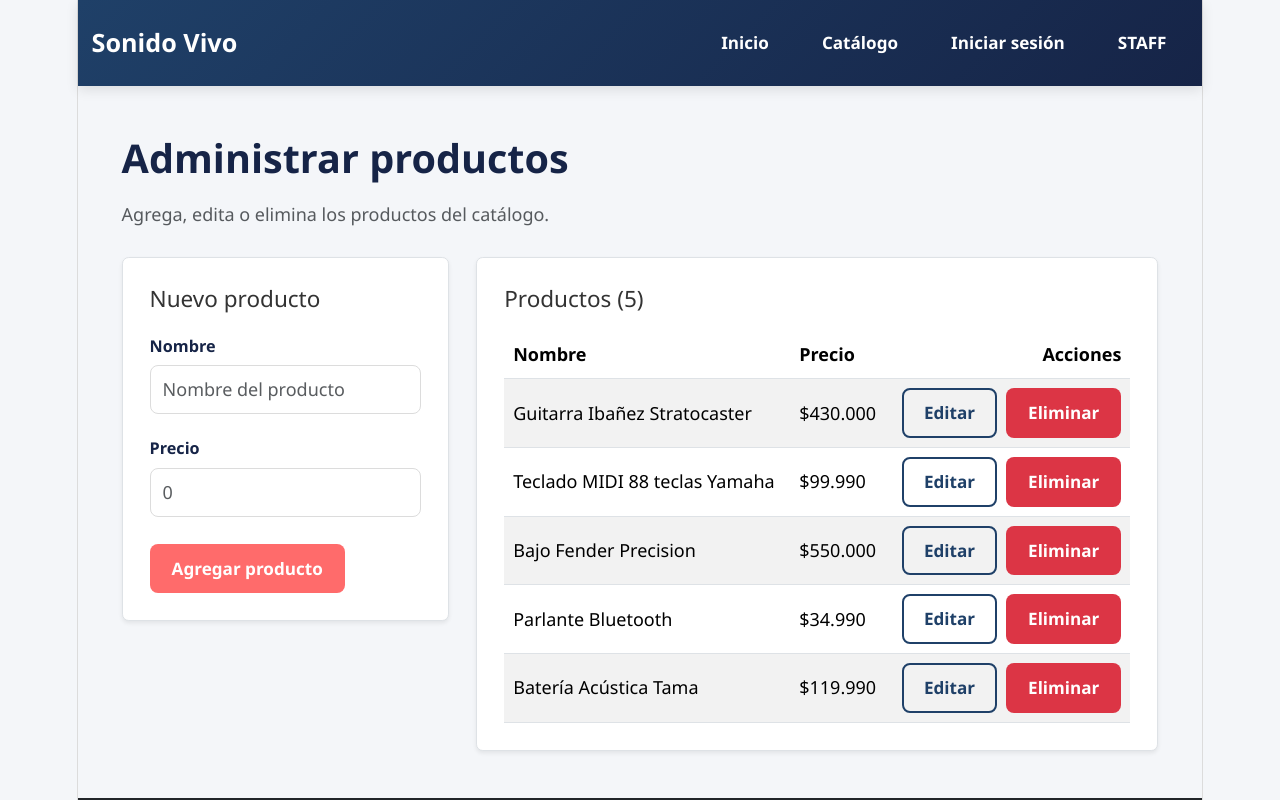
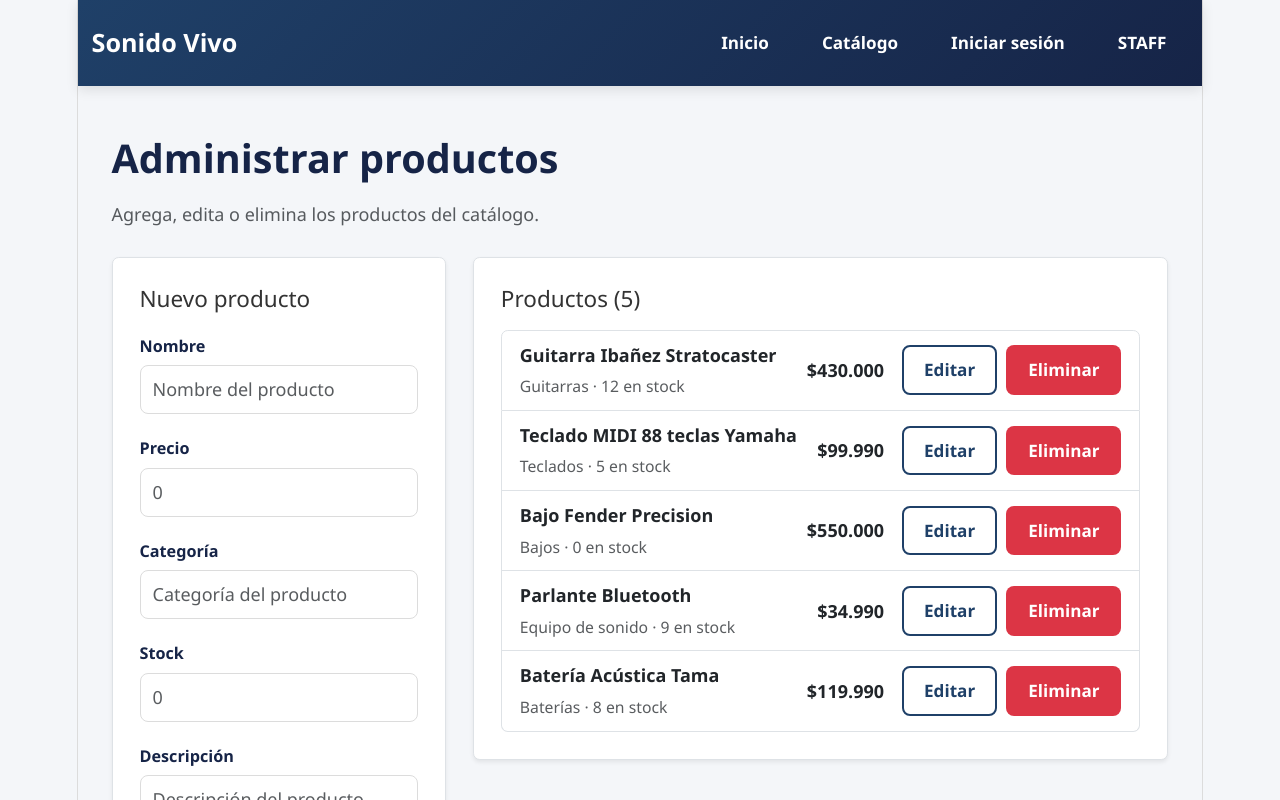
Before and after one commit to AlejandroRivera2005/FrontendSonidoVivoFullstackII, a React (Vite) app: page /admin in a window 1280 px wide. Shown: the top 800 px of the page. Built offline with nearby package versions, Linux system fonts and the light colour scheme.

Commit message:
creación de CRUD para admin

```diff
--- a/package.json
+++ b/package.json
@@ -4,7 +4,7 @@
   "version": "0.0.0",
   "type": "module",
   "scripts": {
-    "dev": "vite",
+    "dev": "vite --host",
     "build": "vite build",
     "lint": "eslint .",
     "preview": "vite preview",
--- a/src/pages/AdminSonidoVivo.jsx
+++ b/src/pages/AdminSonidoVivo.jsx
@@ -1,5 +1,5 @@
 import { useState } from "react";
-import { Container, Row, Col, Table } from "react-bootstrap";
+import { Container, Row, Col } from "react-bootstrap";
 import { toast } from "react-toastify";
 import FormField from "../components/molecules/FormField";
 import Boton from "../components/atoms/boton/Boton";
@@ -8,7 +8,13 @@ import { formatoPrecio } from "../utils/formatoPrecio";
 import { validarFormularioProducto } from "../utils/validaciones";
 import { useTituloPagina } from "../hooks/useTituloPagina";
 
-const FORM_INICIAL = { nombre: "", precio: "" };
+const FORM_INICIAL = {
+  nombre: "",
+  precio: "",
+  categoria: "",
+  stock: "",
+  descripcion: "",
+};
 
 function AdminSonidoVivo() {
   useTituloPagina("Administrar productos");
@@ -17,6 +23,10 @@ function AdminSonidoVivo() {
   const [form, setForm] = useState(FORM_INICIAL);
   const [errors, setErrors] = useState({});
   const [idEditando, setIdEditando] = useState(null);
+
+  const categoriasExistentes = [
+    ...new Set(productosCtx.productos.map((p) => p.categoria).filter(Boolean)),
+  ];
 
   const handleChange = (e) => {
     if (!e || !e.target) return;
@@ -40,13 +50,19 @@ function AdminSonidoVivo() {
       return;
     }
 
-    const datos = { nombre: form.nombre.trim(), precio: Number(form.precio) };
+    const datos = {
+      nombre: form.nombre.trim(),
+      precio: Number(form.precio),
+      categoria: form.categoria.trim(),
+      stock: Number(form.stock),
+      descripcion: form.descripcion.trim(),
+    };
 
     if (idEditando !== null) {
       productosCtx.actualizar(idEditando, datos);
       toast.success(`"${datos.nombre}" actualizado correctamente.`);
     } else {
-      productosCtx.crear({ ...datos, categoria: "Accesorios", stock: 10 });
+      productosCtx.crear(datos);
       toast.success(`"${datos.nombre}" agregado correctamente.`);
     }
     limpiarFormulario();
@@ -54,7 +70,13 @@ function AdminSonidoVivo() {
 
   const editar = (producto) => {
     setIdEditando(producto.id);
-    setForm({ nombre: producto.nombre, precio: String(producto.precio) });
+    setForm({
+      nombre: producto.nombre ?? "",
+      precio: String(producto.precio ?? ""),
+      categoria: producto.categoria ?? "",
+      stock: String(producto.stock ?? ""),
+      descripcion: producto.descripcion ?? "",
+    });
     setErrors({});
   };
 
@@ -76,8 +98,8 @@ function AdminSonidoVivo() {
       </Row>
 
       <Row className="g-4">
-        <Col xs={12} lg={4}>
-          <div className="p-4 border rounded bg-white shadow-sm">
+        <Col xs={12} md={4}>
+          <div className="p-3 p-md-4 border rounded bg-white shadow-sm">
             <h3 className="h5 mb-3">
               {idEditando !== null ? "Editar producto" : "Nuevo producto"}
             </h3>
@@ -103,7 +125,45 @@ function AdminSonidoVivo() {
                 error={errors.precio}
               />
 
-              <div className="d-flex gap-2 mt-4">
+              <FormField
+                label="Categoría"
+                name="categoria"
+                value={form.categoria}
+                onChange={handleChange}
+                placeholder="Categoría del producto"
+                list="categorias-existentes"
+                autoComplete="off"
+                error={errors.categoria}
+              />
+              <datalist id="categorias-existentes">
+                {categoriasExistentes.map((cat) => (
+                  <option key={cat} value={cat} />
+                ))}
+              </datalist>
+
+              <FormField
+                label="Stock"
+                type="number"
+                name="stock"
+                value={form.stock}
+                onChange={handleChange}
+                placeholder="0"
+                min="0"
+                step="1"
+                error={errors.stock}
+              />
+
+              <FormField
+                label="Descripción"
+                type="textarea"
+                name="descripcion"
+                value={form.descripcion}
+                onChange={handleChange}
+                placeholder="Descripción del producto"
+                error={errors.descripcion}
+              />
+
+              <div className="d-flex flex-wrap gap-2 mt-4">
                 <Boton
                   label={idEditando !== null ? "Guardar cambios" : "Agregar producto"}
                   variant="primary"
@@ -117,36 +177,34 @@ function AdminSonidoVivo() {
           </div>
         </Col>
 
-        <Col xs={12} lg={8}>
-          <div className="p-4 border rounded bg-white shadow-sm">
+        <Col xs={12} md={8}>
+          <div className="p-3 p-md-4 border rounded bg-white shadow-sm">
             <h3 className="h5 mb-3">Productos ({productosCtx.productos.length})</h3>
 
             {productosCtx.productos.length === 0 ? (
               <p className="text-muted mb-0">No hay productos registrados.</p>
             ) : (
-              <Table striped responsive className="align-middle mb-0">
-                <thead>
-                  <tr>
-                    <th>Nombre</th>
-                    <th>Precio</th>
-                    <th className="text-end">Acciones</th>
-                  </tr>
-                </thead>
-                <tbody>
-                  {productosCtx.productos.map((p) => (
-                    <tr key={p.id}>
-                      <td>{p.nombre}</td>
-                      <td>{formatoPrecio(p.precio)}</td>
-                      <td className="text-end">
-                        <div className="d-flex gap-2 justify-content-end">
-                          <Boton label="Editar" variant="outline-primary" onClick={() => editar(p)} />
-                          <Boton label="Eliminar" variant="danger" onClick={() => eliminar(p)} />
-                        </div>
-                      </td>
-                    </tr>
-                  ))}
-                </tbody>
-              </Table>
+              <ul className="list-group">
+                {productosCtx.productos.map((p) => (
+                  <li
+                    key={p.id}
+                    className="list-group-item d-flex flex-wrap align-items-center gap-3"
+                  >
+                    <div className="flex-grow-1">
+                      <div className="fw-semibold text-break">{p.nombre}</div>
+                      <small className="text-muted">
+                        {p.categoria}
+                        {typeof p.stock === "number" && ` · ${p.stock} en stock`}
+                      </small>
+                    </div>
+                    <span className="fw-bold">{formatoPrecio(p.precio)}</span>
+                    <div className="d-flex gap-2">
+                      <Boton label="Editar" variant="outline-primary" onClick={() => editar(p)} />
+                      <Boton label="Eliminar" variant="danger" onClick={() => eliminar(p)} />
+                    </div>
+                  </li>
+                ))}
+              </ul>
             )}
           </div>
         </Col>
--- a/src/utils/validaciones.js
+++ b/src/utils/validaciones.js
@@ -9,6 +9,10 @@ export const MENSAJES = {
   carritoVacio: "Tu carrito está vacío.",
   precioObligatorio: "El precio es obligatorio.",
   precioInvalido: "El precio debe ser un número mayor o igual a 1.",
+  categoriaObligatoria: "La categoría es obligatoria.",
+  stockObligatorio: "El stock es obligatorio.",
+  stockInvalido: "El stock debe ser un número entero mayor o igual a 0.",
+  descripcionObligatoria: "La descripción es obligatoria.",
 };
 
 export const esVacio = (valor) => !String(valor ?? "").trim();
@@ -37,6 +41,19 @@ export const validarPrecio = (precio) => {
   return "";
 };
 
+export const validarCategoria = (categoria) =>
+  esVacio(categoria) ? MENSAJES.categoriaObligatoria : "";
+
+export const validarStock = (stock) => {
+  if (esVacio(stock)) return MENSAJES.stockObligatorio;
+  const numero = Number(stock);
+  if (!Number.isInteger(numero) || numero < 0) return MENSAJES.stockInvalido;
+  return "";
+};
+
+export const validarDescripcion = (descripcion) =>
+  esVacio(descripcion) ? MENSAJES.descripcionObligatoria : "";
+
 const limpiarErrores = (errores) =>
   Object.fromEntries(Object.entries(errores).filter(([, msg]) => msg));
 
@@ -53,10 +70,19 @@ export const validarFormularioLogin = ({ email, password }) =>
     password: validarPassword(password),
   });
 
-export const validarFormularioProducto = ({ nombre, precio }) =>
+export const validarFormularioProducto = ({
+  nombre,
+  precio,
+  categoria,
+  stock,
+  descripcion,
+}) =>
   limpiarErrores({
     nombre: validarNombre(nombre),
     precio: validarPrecio(precio),
+    categoria: validarCategoria(categoria),
+    stock: validarStock(stock),
+    descripcion: validarDescripcion(descripcion),
   });
 
 export const validarCheckout = (items) =>
```
